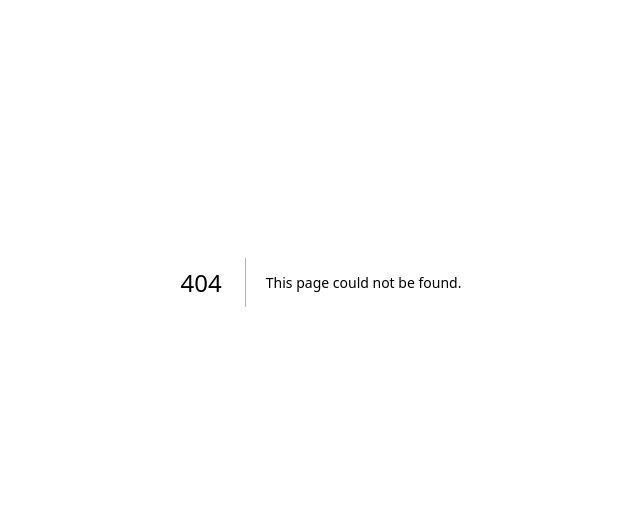
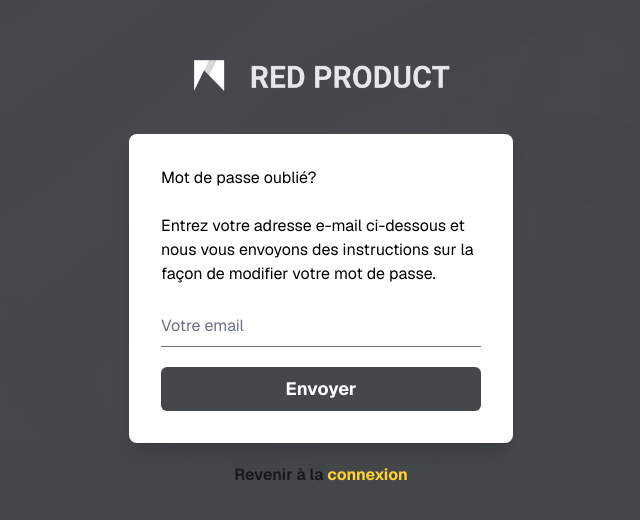
Before and after one commit to MrKtheNOob/Red_Product, a Next.js app in the folder frontend/: page /forgot in a window 1280 px wide. Before the commit this address had no page. Shown: the part 118-638 px from the top of the page, without its empty margins (319-959 px from the left). Built offline with nearby package versions, Linux system fonts and the light colour scheme.

Commit message:
feat:Envoi d'email fonctionnel - Utilisation de base de donnée Postgres en ligne

```diff
--- /dev/null
+++ b/frontend/src/app/forgot/page.tsx
@@ -0,0 +1,92 @@
+"use client";
+import { useState } from "react";
+import Image from "next/image";
+import Link from "next/link";
+import axios from "axios";
+import { BASE_URL } from "@/lib/helpers";
+
+function ForgotPassword() {
+  const [email, setEmail] = useState("");
+  const [message, setMessage] = useState("");
+  const [error, setError] = useState("");
+
+  const handleSubmit = async (e:React.FormEvent) => {
+    e.preventDefault();
+    setMessage(""); // Clear previous messages
+    setError(""); // Clear previous errors
+
+    try {
+      // The API endpoint on your Django backend
+      const response = await axios.post(BASE_URL+"/api/password-reset/request/", {
+        email,
+      });
+
+      // Handle a successful response from the backend
+      setMessage(response.data.message);
+
+    } catch (err) {
+        // Check if the error is an AxiosError
+        if (axios.isAxiosError(err)) {
+            // Now TypeScript knows that 'err' has a 'response' property
+            const errorMessage = err.response?.data.error || "Une erreur est survenue.";
+            setError(errorMessage);
+        } else {
+            // Handle other types of errors (e.g., network or unknown errors)
+            setError("Une erreur inattendue est survenue.");
+        }
+    }
+  };
+
+  return (
+    <>
+      <div className="flex flex-col justify-center items-center min-h-screen font-sans p-4">
+        <span>
+          <Image
+            src="/logo.png"
+            alt="red product"
+            width={260}
+            height={90}
+            className="pb-10"
+          />
+        </span>
+        <div className="w-full text-black max-w-sm h-[80%] bg-white rounded-lg shadow-xl p-8">
+          <h1 className="mb-6">Mot de passe oublié?</h1>
+          <p>
+            Entrez votre adresse e-mail ci-dessous et nous vous envoyons des
+            instructions sur la façon de modifier votre mot de passe.
+          </p>
+
+          <form className="flex flex-col gap-5 mt-5" onSubmit={handleSubmit}>
+            <div>
+              <input
+                type="email"
+                id="email"
+                placeholder="Votre email"
+                value={email} // Controlled component for state management
+                onChange={(e) => setEmail(e.target.value)}
+                className="w-full text-black placeholder-gray-500 border-b border-gray-500 py-2 focus:outline-none focus:border-blue-500 transition-colors duration-300"
+              />
+            </div>
+            {/* Sign-up Button */}
+            <button
+              type="submit"
+              className="w-full bg-[#45484b] text-white font-bold py-2 rounded-md focus:outline-none text-lg"
+            >
+              Envoyer
+            </button>
+          </form>
+
+          {/* Displaying messages and errors */}
+          {message && <p className="mt-4 text-center text-green-500">{message}</p>}
+          {error && <p className="mt-4 text-center text-red-500">{error}</p>}
+
+        </div>
+        <p className="py-5 font-semibold">
+          Revenir à la <Link href="/login" className="text-amber-300 font-bold">connexion</Link>
+        </p>
+      </div>
+    </>
+  );
+}
+
+export default ForgotPassword; // Rename the function to ForgotPassword for clarity
```
Also changed, not shown: 2 other files (tests, documents, lock files or other folders).
